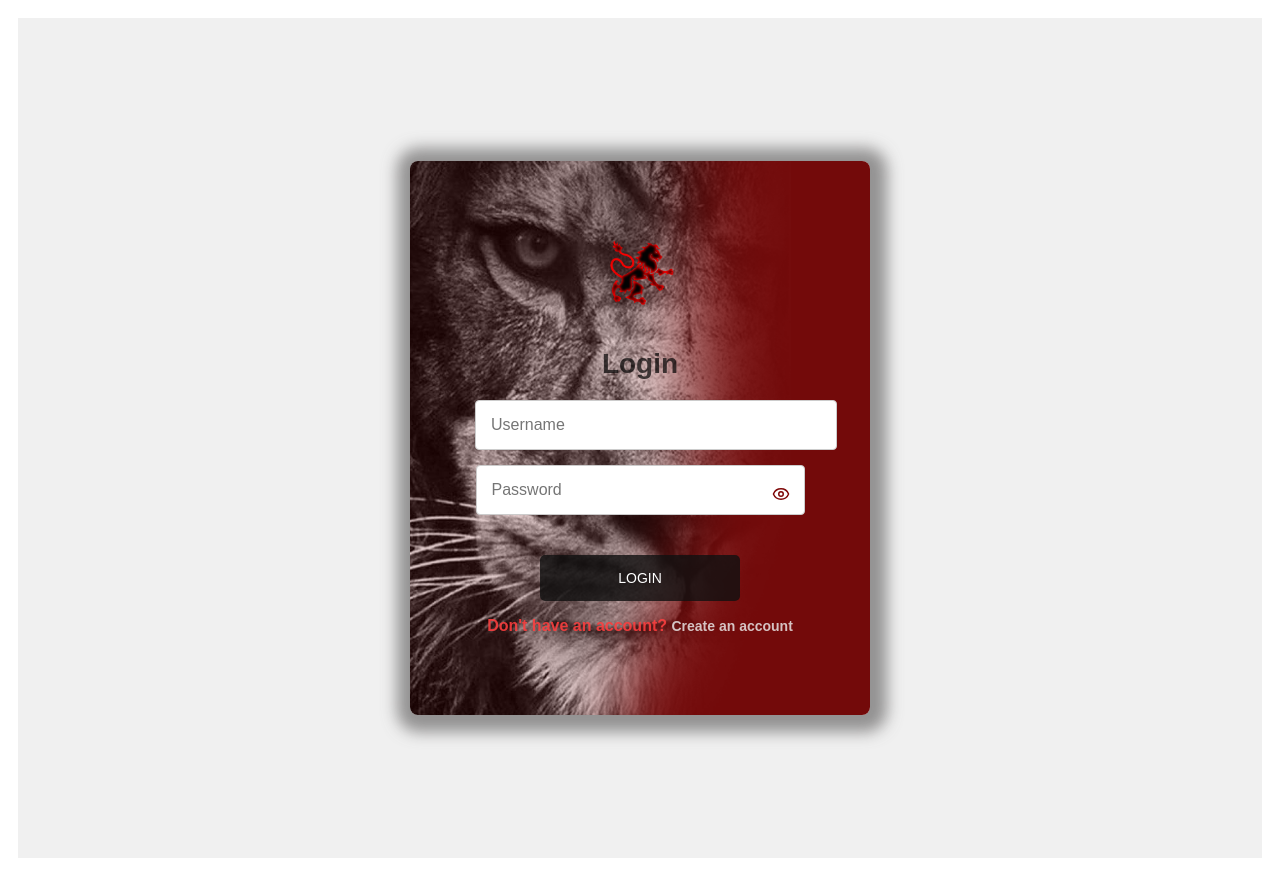
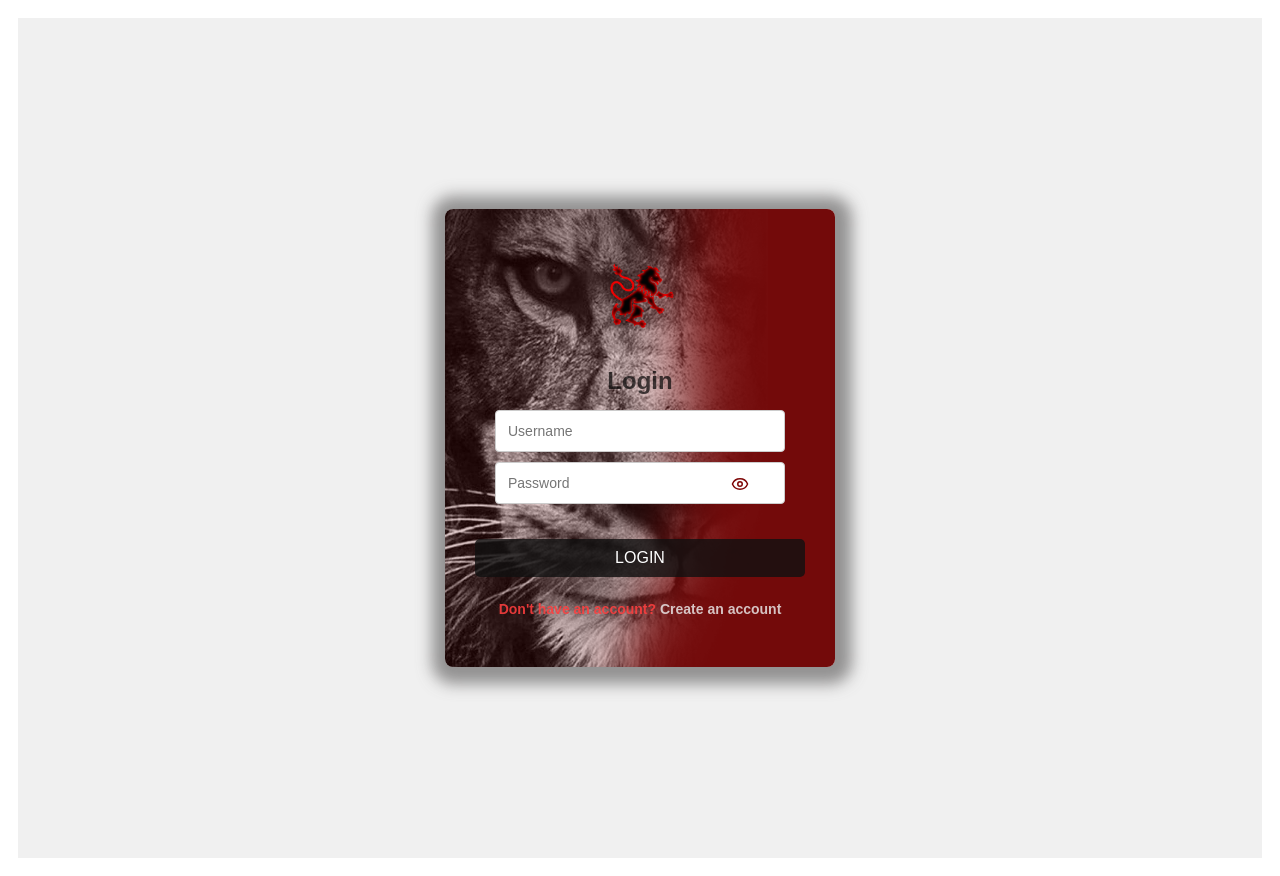
Before and after one commit to Spopo05/myprojet, a React (Create React App) app: page /login in a window 1280 px wide. Built offline with nearby package versions, Linux system fonts and the light colour scheme; a web font is replaced by a local one.

Commit message:
$ git push origin master

```diff
--- a/src/App.css
+++ b/src/App.css
@@ -177,7 +177,7 @@ main{
   display: flex;
   justify-content: center;
   align-items: center;
-  min-height: 100vh; /* Use min-height to ensure it covers the full viewport */
+  min-height: 100vh; /* Ensure the container covers the full viewport height */
   background-color: #f0f0f0;
   padding: 20px; /* Add padding for better spacing on smaller screens */
 }
@@ -186,13 +186,13 @@ main{
 .login-form {
   background-image: url(../src/assets/lionLOGIN.png);
   background-repeat: no-repeat;
-  background-size: cover; /* Use cover to ensure the image fills the container */
+  background-size: cover; /* Ensure the background image covers the form */
   background-position: center; /* Center the background image */
   background-color: rgba(110, 1, 1, 0.962);
-  padding: 40px 20px; /* Adjust padding for better spacing on mobile */
+  padding: 30px 20px; /* Reduced padding to make the form less tall */
   border-radius: 8px;
   box-shadow: 2px 2px 15px 15px rgba(110, 109, 109, 0.716);
-  width: 100%; /* Make the form responsive */
+  width: 100%; /* Full width for responsiveness */
   max-width: 330px; /* Set a max-width for larger screens */
   text-align: center;
 }
@@ -200,19 +200,27 @@ main{
 /* Heading styling */
 .login-form h2 {
   color: #000000b0;
-  margin-bottom: 20px; /* Increase margin for better spacing */
+  margin-bottom: 15px; /* Reduced margin to save space */
   font-family: 'Old English Five', sans-serif;
-  font-size: 24px; /* Adjust font size for better readability */
+  font-size: 22px; /* Slightly smaller font size */
 }
 
 /* Input field styling */
 .login-form input {
-  width: 100%; /* Full width for better responsiveness */
-  padding: 12px; /* Slightly reduce padding for smaller screens */
-  margin-bottom: 15px;
+  width: 80%; /* Full width for responsiveness */
+  padding: 10px; /* Reduced padding to make inputs shorter */
+  margin-bottom: 10px; /* Reduced margin to save space */
   border: 1px solid #ccc;
   border-radius: 4px;
-  font-size: 16px; /* Ensure text is readable on mobile */
+  font-size: 14px; /* Smaller font size for compactness */
+}
+
+/* Button styling */
+.login-form button {
+  width: 100%; /* Full width for responsiveness */
+  padding: 10px; /* Reduced padding to make the button shorter */
+  margin-bottom: 10px; /* Reduced margin to save space */
+  font-size: 16px; /* Adjust font size for better readability */
 }
 
 /* Disabled button styling */
@@ -227,21 +235,22 @@ main{
   color: rgb(248, 5, 5);
   list-style-type: none;
   padding: 0;
-  margin-bottom: 15px; /* Add margin for better spacing */
+  margin-bottom: 10px; /* Reduced margin to save space */
 }
 
 /* Paragraph styling */
 .login-form p {
   font-family: 'Old English Five', sans-serif;
   color: rgba(255, 63, 63, 0.873);
-  margin-bottom: 15px; /* Add margin for better spacing */
+  margin-bottom: 10px; /* Reduced margin to save space */
+  font-size: 14px; /* Smaller font size for compactness */
 }
 
 /* Link styling */
 .login-form a {
   color: #eceaead2;
   text-decoration: none;
-  font-size: 14px; /* Adjust font size for better readability */
+  font-size: 14px; /* Smaller font size for compactness */
 }
 
 /* Hover effect for links */
@@ -249,21 +258,34 @@ main{
   font-weight: 750;
   color: #4d0101;
 }
+.passwordToggle{
+  position: absolute;
+  left: 100px;
+  top: 45%;
+  transform: translateY(-50%);
+  background: none;
+  border: none;
+  cursor: pointer;
+  color: #7e0606;
+  padding: 0;
+
+}
 
 /* Media query for larger screens (optional) */
 @media (min-width: 768px) {
   .login-form {
-    padding: 65px; /* Increase padding for larger screens */
+    padding: 40px 30px; /* Slightly more padding for larger screens */
   }
 
   .login-form h2 {
-    font-size: 28px; /* Increase font size for larger screens */
+    font-size: 24px; /* Slightly larger font size for larger screens */
   }
 
   .login-form input {
-    padding: 15px; /* Increase padding for larger screens */
+    padding: 12px; /* Slightly more padding for larger screens */
   }
 }
+
 .create-account-container {
   display: flex;
   justify-content: center;
@@ -289,7 +311,7 @@ main{
 }
 
 .password-container input {
-  width: 90%;
+  width: 80%;
 }
 
 .password-toggle {
--- a/src/components/Login.js
+++ b/src/components/Login.js
@@ -56,7 +56,7 @@ const Login = () => {
                                                       <button
                                                         type="button"
                                                           onClick={() => setShowPassword(!showPassword)}
-                                                            className="password-toggle"
+                                                            className="passwordToggle"
                                                       >
                                                           {showPassword ? <EyeOff size={18} /> : <Eye size={18} />}
                                                       </button>
```
